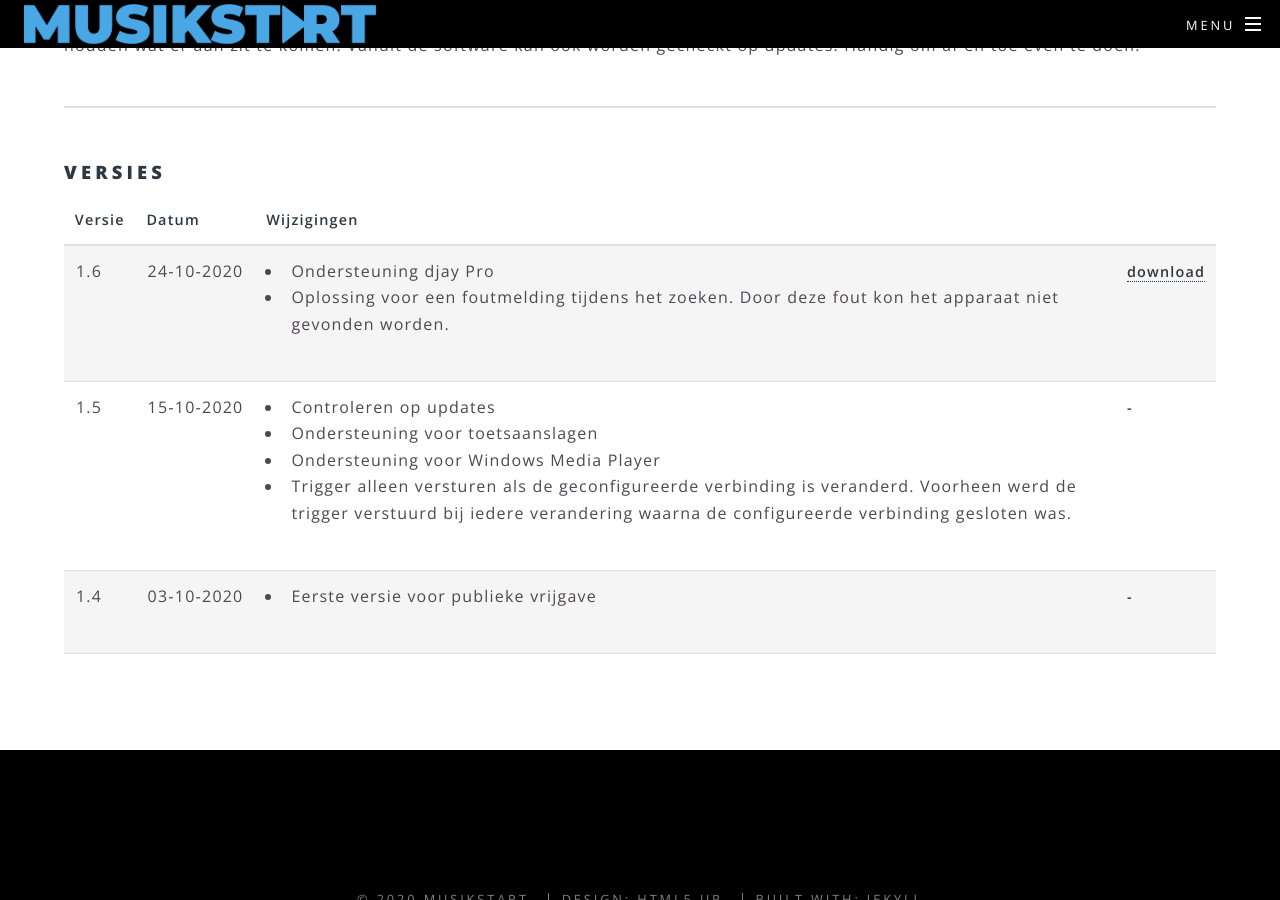
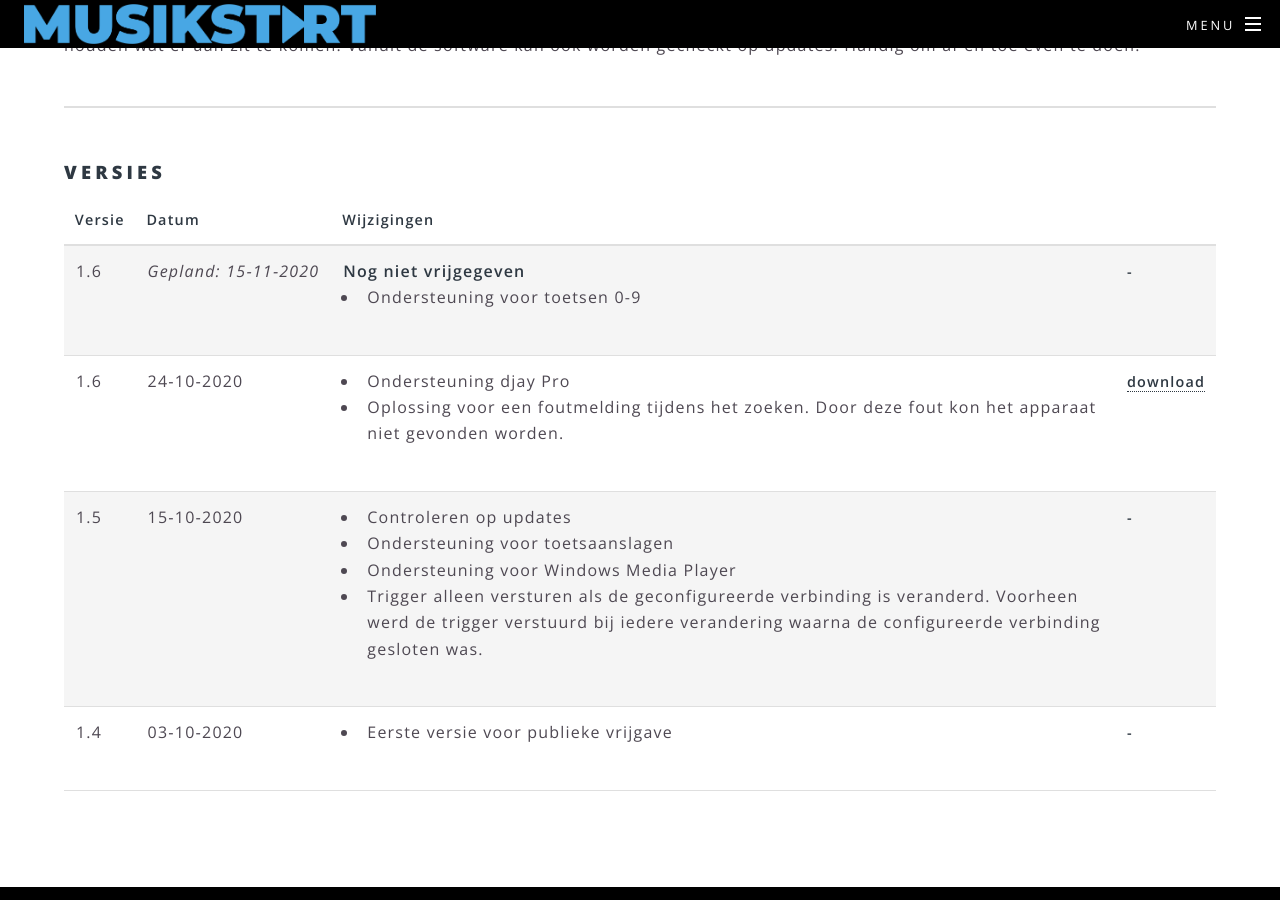
Before and after one commit to xsivreyer/musikstart, a Jekyll site: the page built from software.html, in a window 1280 px wide and 900 px high, scrolled down 588 px. Built offline with Jekyll 4.4.1, drawn with Linux system fonts in a browser that asks for light colours.

Commit message:
Release note

```diff
--- a/software.html
+++ b/software.html
@@ -27,18 +27,17 @@ title: Software
                 </tr>
             </thead>
             <tbody>
-                <!--<tr>
-        <td><a id="1.6.0.0"></a>1.6</td>
-        <td><i>Gepland:&nbsp;01&#8209;11&#8209;2020</i></td>
+                <tr>
+                    <td><a id="1.7.0.0"></a>1.6</td>
+                    <td><i>Gepland:&nbsp;15&#8209;11&#8209;2020</i></td>
                     <td>
                         <b>Nog niet vrijgegeven</b><br />
                         <ul>
-                <li>Gepland: Ondersteuning djay Pro</li>
-                <li>Oplossing voor een foutmelding tijdens het zoeken. Door deze fout kon het apparaat niet gevonden worden.</li>
+                            <li>Ondersteuning voor toetsen 0-9</li>
                         </ul>
                     </td>
                     <th>-</th>
-    </tr>-->
+                </tr>
                 <tr>
                     <td><a id="latest"></a><a id="1.6.0.0"></a>1.6</td>
                     <td>24&#8209;10&#8209;2020</td>
```
Lines whose indentation alone changed are shown as unchanged.
